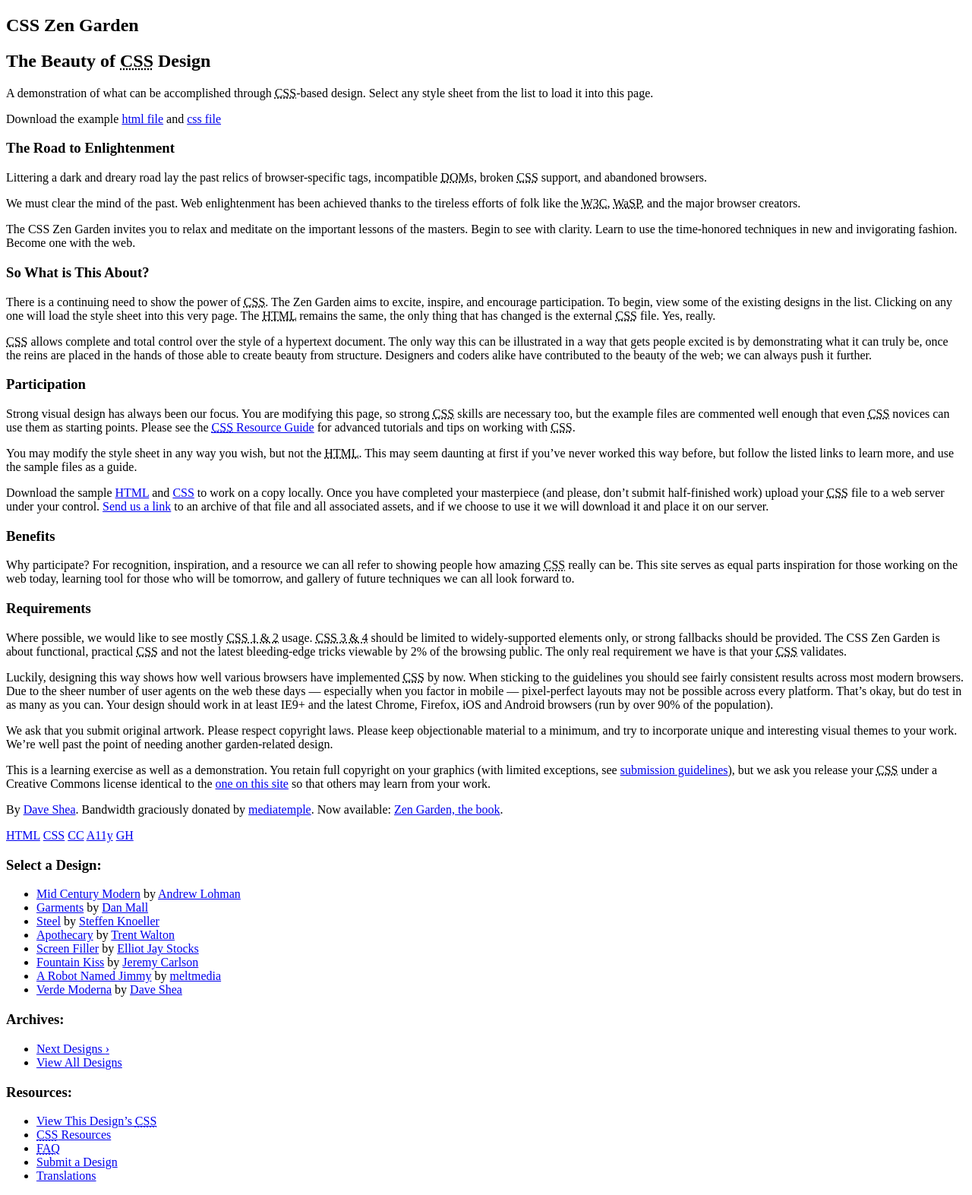
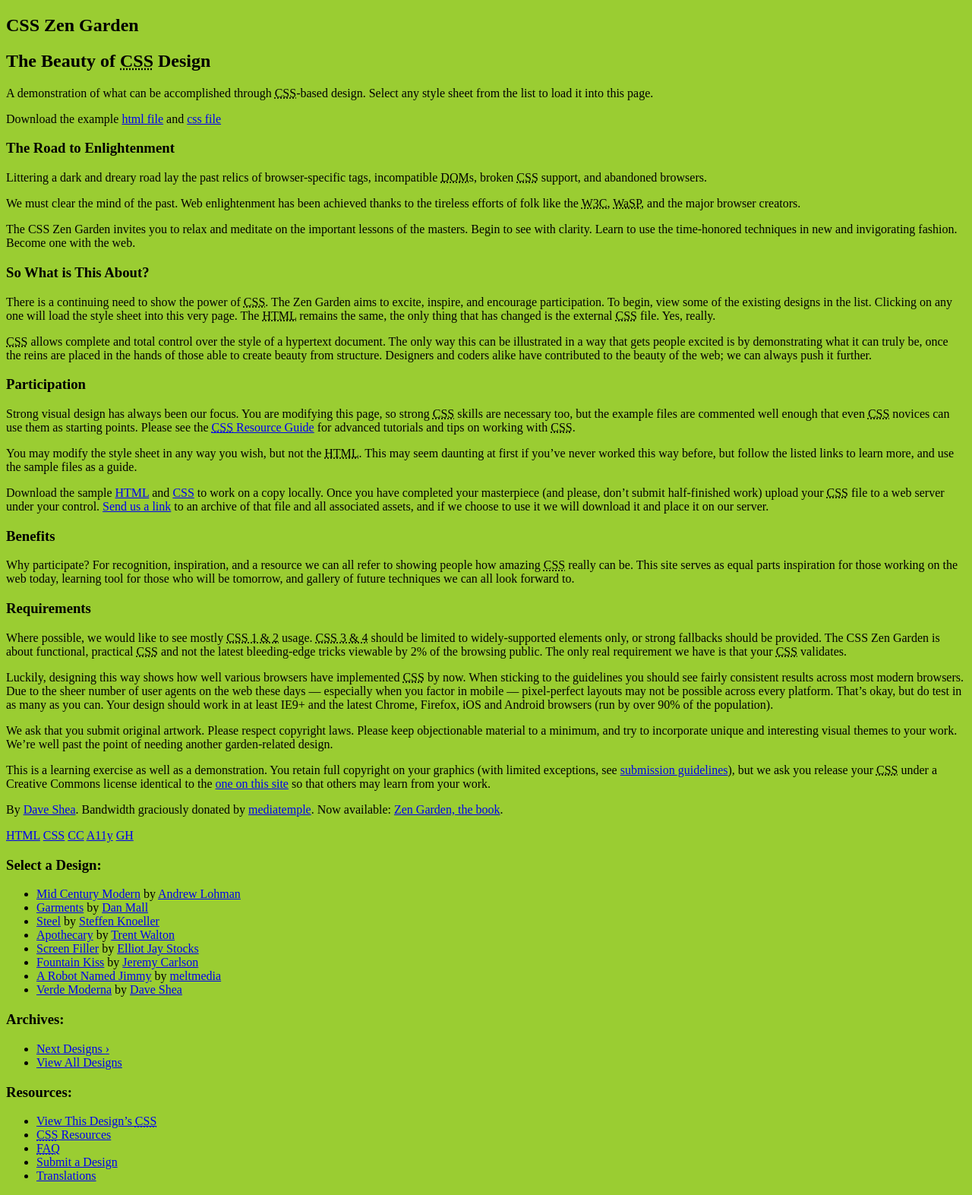
Before and after one commit to pondit/FTFL01-ITS-Laravel, a PHP site: page / in a window 1280 px wide. Shown: the whole page at 76% size. Run offline with PHP 8.4, Linux system fonts and the light colour scheme.

Commit message:
Comment added for universal selector

```diff
--- a/ITS_2014000057_Towfiqur_Rahman/day06/02_csszengarden/css/selector_examples.css
+++ b/ITS_2014000057_Towfiqur_Rahman/day06/02_csszengarden/css/selector_examples.css
@@ -1,5 +1,7 @@
-//* * is an Universal Selector */
+/* * is an Universal Selector
+	- avoid using this selector due to performance issue
+*/
 
 *{
-	background-color: red;
+	background-color: yellowgreen;
 }
```
